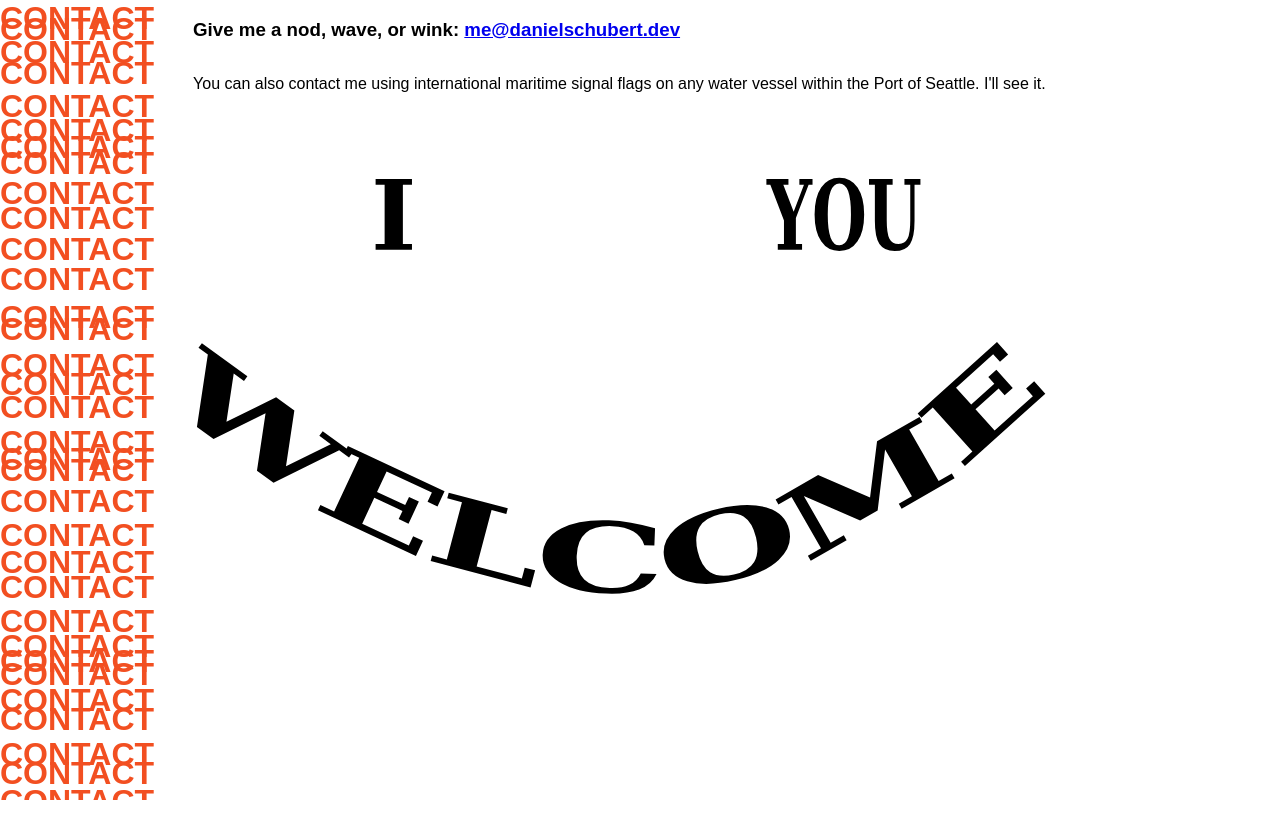
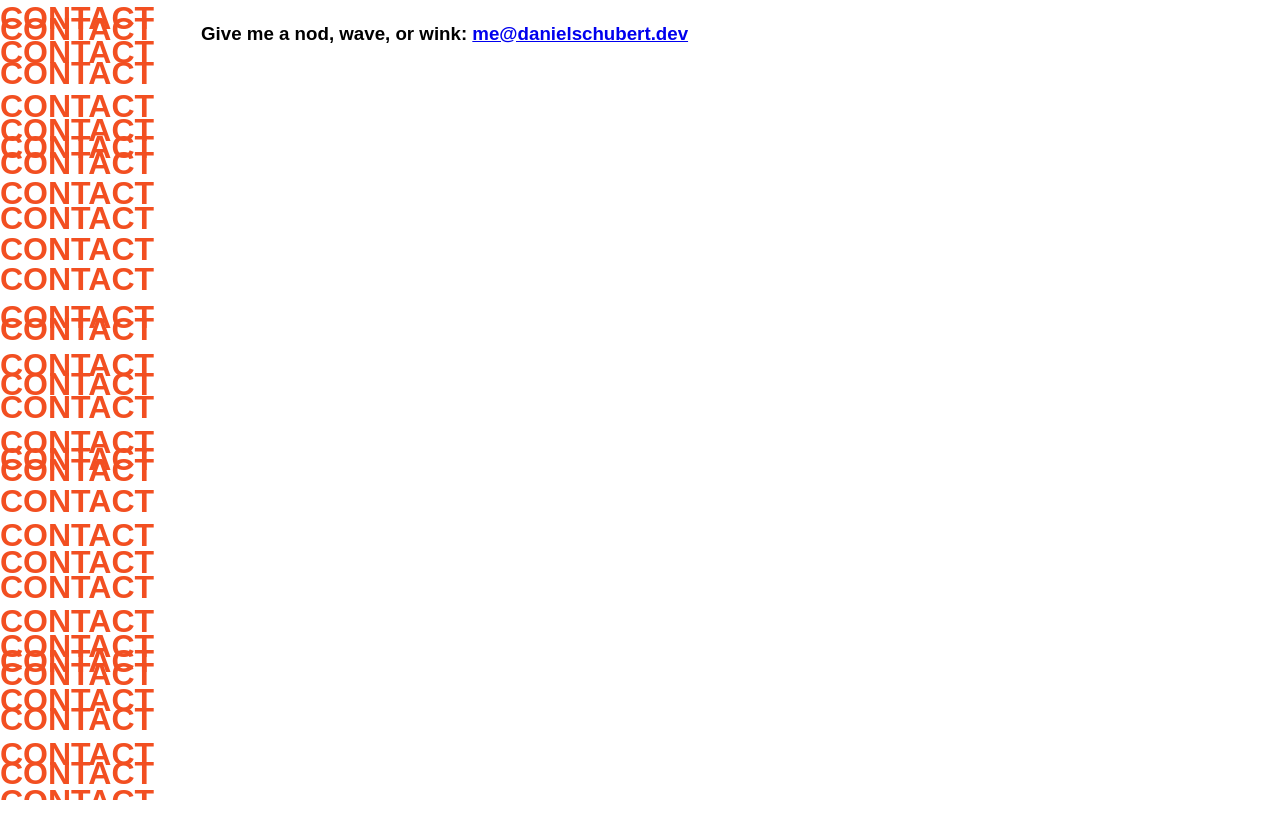
Before and after one commit to danielisgr8/personal-website, a React (Create React App) app: page / in a window 1280 px wide. Both pictures are taken after a click on the element 407 px from the left and 34 px from the top of the page. Shown: the top 838 px of the page. Built offline with nearby package versions, Linux system fonts and the light colour scheme.

Commit message:
Remove Contact page SVG

```diff
--- a/src/sections/Contact.tsx
+++ b/src/sections/Contact.tsx
@@ -1,58 +1,16 @@
-import { useState } from "react";
-
-interface ContactSvgProps {
-  filename: string,
-  hidden?: boolean
-}
-
-const ContactSvg = ({ filename, hidden = false }: ContactSvgProps) => (
-  <div
-    style={{
-      flexGrow: 1,
-      backgroundImage: `url(${process.env.PUBLIC_URL}/img/${filename})`,
-      backgroundSize: "contain",
-      backgroundRepeat: "no-repeat",
-      backgroundPosition: "center 25%",
-      // Force pre-loading of SVG (display: "none" does not pre-load)
-      opacity: hidden ? 0 : 1,
-      position: hidden ? "absolute" : undefined
-    }}
-  />
-);
-
 interface ContactProps {
   smallScreen: boolean;
 }
 
 const Contact = ({ smallScreen }: ContactProps) => {
-  const [mouseDown, setMouseDown] = useState(false);
-
   return (
     <div style={{
       flexGrow: smallScreen ? 1 : undefined,
       display: "flex",
-      flexDirection: "column"
+      flexDirection: "column",
+      padding: "0.25rem 0.5rem"
     }}>
       <h3>Give me a nod, wave, or wink: <a href="mailto:me@danielschubert.dev">me@danielschubert.dev</a></h3>
-
-      <p>You can also contact me using international maritime signal flags on any water vessel within the Port of Seattle. I&apos;ll see it.</p>
-
-      <div
-        style={{ flexGrow: 1, display: "flex" }}
-        onMouseDown={() => setMouseDown(true)}
-        onTouchStart={() => setMouseDown(true)}
-        onMouseUp={() => setMouseDown(false)}
-        onTouchEnd={() => setMouseDown(false)}
-      >
-        <ContactSvg
-          filename="i-welcome-you.svg"
-          hidden={mouseDown}
-        />
-        <ContactSvg
-          filename="i-welcome-wink.svg"
-          hidden={!mouseDown}
-        />
-      </div>
     </div>
   );
 };
```
Also changed, not shown: public/img/i-welcome-wink.svg.
